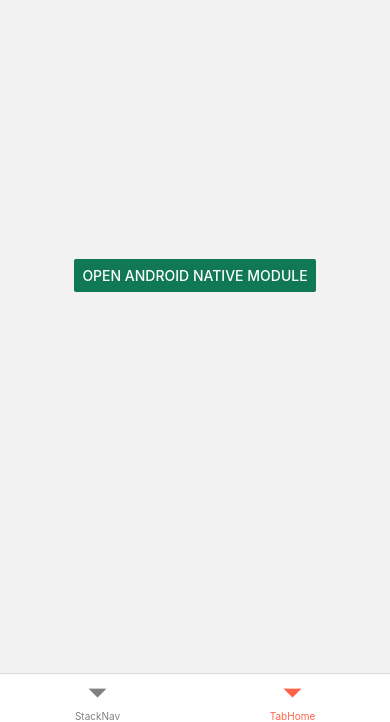
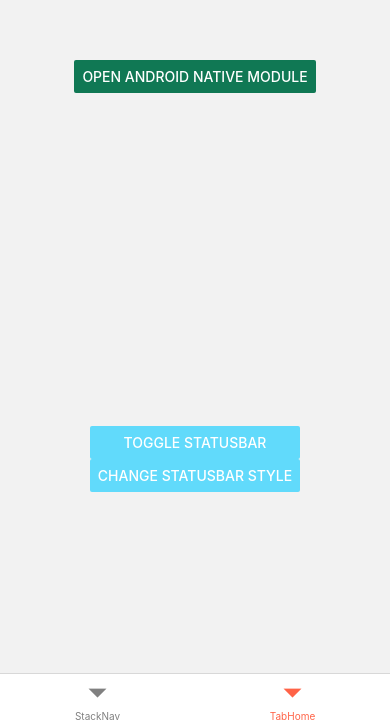
Before and after one commit to Igiz23/ReactNativeNotes, a React Native app: screen /TabHome in a window 390 px wide. Shown: the part 122-844 px from the top of the page. Built offline with nearby package versions, Linux system fonts and the light colour scheme.

Commit message:
some notes in navigation & status bar

```diff
--- a/src/ReactNavigation/Home.tsx
+++ b/src/ReactNavigation/Home.tsx
@@ -1,9 +1,42 @@
 import React from 'react';
-import {Button, ScrollView, StyleSheet, Text, View} from 'react-native';
+import {
+  Button,
+  ScrollView,
+  StyleSheet,
+  Text,
+  View,
+  StatusBar,
+  SafeAreaView,
+} from 'react-native';
+import {useIsFocused} from '@react-navigation/native';
 
 export type Props = {
   navigation: any;
   baseEnthusiasmLevel: number;
+};
+
+type barProps = {
+  animated?: boolean;
+  backgroundColor?: string;
+  hidden?: boolean;
+  barStyle?: 'default' | 'dark-content' | 'light-content';
+};
+
+export const FocusAwareStatusBar = ({
+  animated,
+  backgroundColor,
+  hidden,
+  barStyle,
+}: barProps) => {
+  const isFocused = useIsFocused();
+  return isFocused ? (
+    <StatusBar
+      animated={animated}
+      backgroundColor={backgroundColor}
+      hidden={hidden}
+      barStyle={barStyle}
+    />
+  ) : null;
 };
 
 const Hello: React.FC<Props> = ({baseEnthusiasmLevel = 0, navigation}) => {
@@ -18,6 +51,12 @@ const Hello: React.FC<Props> = ({baseEnthusiasmLevel = 0, navigation}) => {
     numChars > 0 ? Array(numChars + 1).join('!') : '';
 
   return (
+    <SafeAreaView>
+      <FocusAwareStatusBar
+        animated={true}
+        barStyle={'dark-content'}
+        backgroundColor={'#6A51AE'}
+      />
       <ScrollView>
         <View style={styles.container}>
           <Text style={styles.greeting}>
@@ -62,6 +101,7 @@ const Hello: React.FC<Props> = ({baseEnthusiasmLevel = 0, navigation}) => {
           </View>
         </View>
       </ScrollView>
+    </SafeAreaView>
   );
 };
 
--- a/src/TabHomeScreen/TabHomeMain.tsx
+++ b/src/TabHomeScreen/TabHomeMain.tsx
@@ -1,14 +1,60 @@
-import React from 'react';
-import {View, Button} from 'react-native';
-import {styles} from '../ReactNavigation/Home';
+import React, {useState} from 'react';
+import {View, Button, SafeAreaView, StyleSheet} from 'react-native';
+import {FocusAwareStatusBar, styles} from '../ReactNavigation/Home';
+
+const STYLES: ('default' | 'dark-content' | 'light-content')[] = [
+  'default',
+  'dark-content',
+  'light-content',
+];
+
 export const TabHomeMain = ({navigation}: any) => {
+  const [hidden, setHidden] = useState(false);
+  const [statusBarStyle, setStatusBarStyle] = useState(STYLES[0]);
+
+  const changeStatusBarVisibility = () => setHidden(!hidden);
+  const changeStatusBarStyle = () => {
+    const id = STYLES.indexOf(statusBarStyle) + 1;
+    if (id === STYLES.length) {
+      setStatusBarStyle(STYLES[0]);
+    } else {
+      setStatusBarStyle(STYLES[id]);
+    }
+  };
   return (
+    <SafeAreaView style={homeStyles.containerSafe}>
+      <FocusAwareStatusBar
+        animated={true}
+        backgroundColor={'#003454'}
+        hidden={hidden}
+        barStyle={statusBarStyle}
+      />
       <View style={styles.container}>
         <Button
           title={'Open Android Native Module'}
           color={'#107854'}
           onPress={() => navigation.navigate('AndroidNativeModule')}
         />
+        <View>
+          <Button
+            title={'Toggle StatusBar'}
+            color={'#61DAFB'}
+            onPress={changeStatusBarVisibility}
+          />
+          <Button
+            title={'Change StatusBar Style'}
+            color={'#61DAFB'}
+            onPress={changeStatusBarStyle}
+          />
         </View>
+      </View>
+    </SafeAreaView>
   );
 };
+
+const homeStyles = StyleSheet.create({
+  containerSafe: {
+    flex: 1,
+    justifyContent: 'center',
+  },
+});
```
Lines whose indentation alone changed are shown as unchanged.
